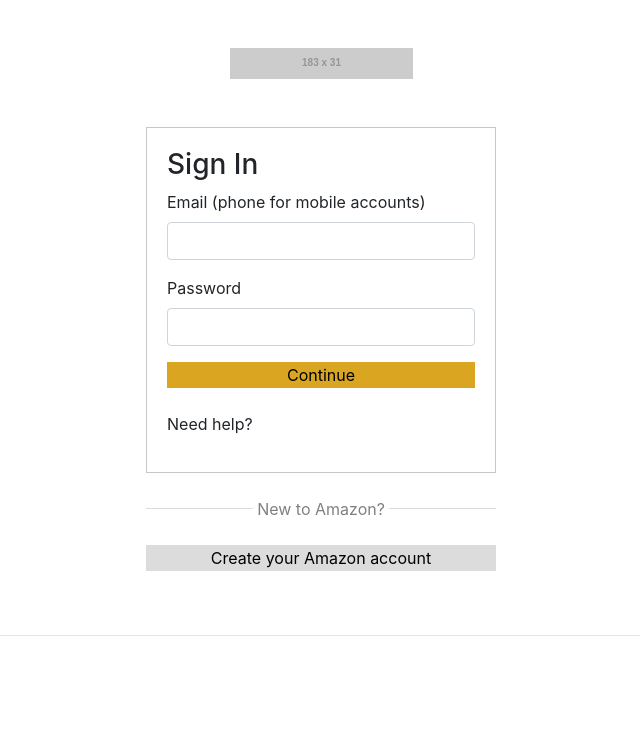
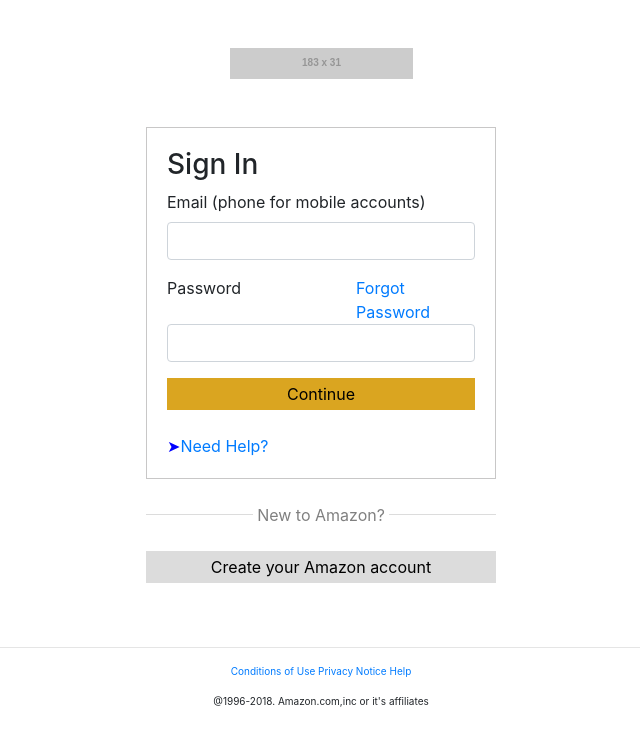
Before and after one commit to cstevenson7/amazon-login2, a plain HTML site: page index.html in a window 1280 px wide. Shown: the whole page, without its empty margins (319-959 px from the left). Drawn offline with nearby package versions, Linux system fonts and the light colour scheme; placeholder pictures from the web are drawn by us.

Commit message:
fixed inline links to be centered

```diff
--- a/css/styles.css
+++ b/css/styles.css
@@ -7,9 +7,20 @@ fieldset{
     padding: 20px
 }
 
-input[type="text"]:focus{
-    border-color: gold;
-    box-shadow: 0 5px 5px grey;
+p{
+    display: inline;
+    text-align: center;
+}
+
+.disclaimer{
+    /*align-self: center;*/
+    margin: 0 auto;
+    display: block;
+    font-size:10px;
+    text-align:center;
+    /*align-self: center;*/
+    margin: 0 auto;
+
 }
 
 img{
@@ -17,9 +28,23 @@ img{
     margin: 0 auto;
 }
 
+.arrow{
+    display: inline;
+}
+
+.password {
+
+    text-align: right;
+    clear: both;
+    float:left;
+    margin-right:115px;
+}
+
+
 .continue-button{
     display: block;
     width: 100%;
+    height: 4vh;
     background-color: goldenrod;
     border:none;
 }
@@ -27,6 +52,7 @@ img{
 .create-button{
     display: block;
     width: 100%;
+    height: 4vh;
     background-color: gainsboro;
     border:none;
 }
--- a/index.html
+++ b/index.html
@@ -38,12 +38,15 @@
                         <input type="text" name="email" id="email" class="form-control">
                     </div>
                     <div class="form-group">
-                        <label for="password">Password</label>
+                        <label class="password" for="password">Password</label>
+                        <a  href="localhost" target="_blank">Forgot Password</a>
                         <input type="text" name="password" id="password" class="form-control">
                     </div>
                     <button type ="submit" class="continue-button">Continue</button>
                     <br>
-                    <p>Need help?</p>
+                    <div class=""form-group"">
+                        <p style="color: blue;">&#10148;</p><a href="localhost" target="_blank">Need Help?</a>
+                    </div>
             </fieldset>
             <br>
             <div class="separator"> New to Amazon? </div>
@@ -58,5 +61,13 @@
         </div>
       </div>
       <hr>
+      <div class= "disclaimer">
+        <a href="localhost">Conditions of Use</a>
+        <a href="localhost">Privacy Notice</a>
+        <a href="localhost">Help</a>
+        <br>
+        <br>
+        <p> @1996-2018. Amazon.com,inc or it's affiliates</p>
+     </div>
 </body>
 </html>
```
